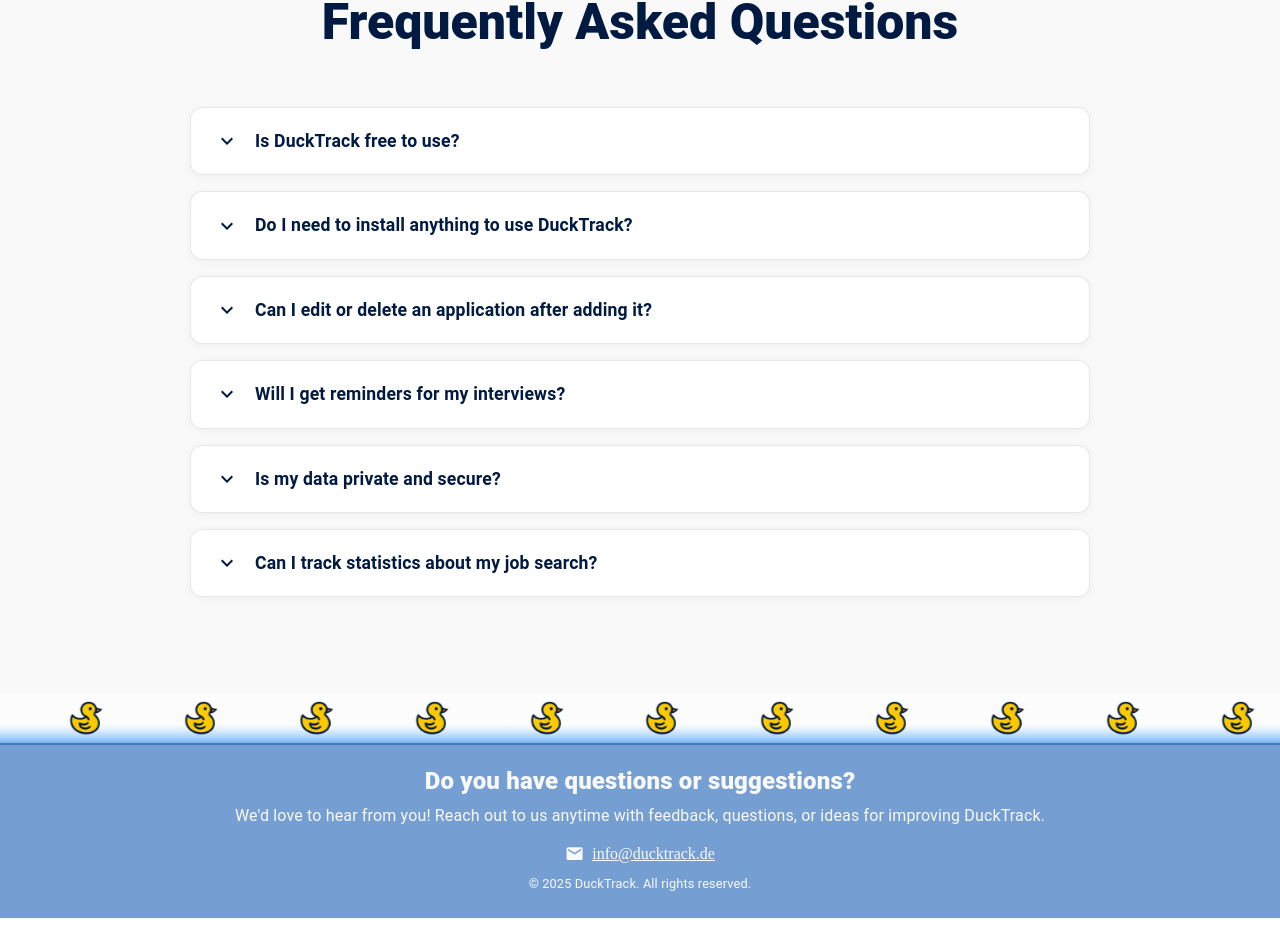
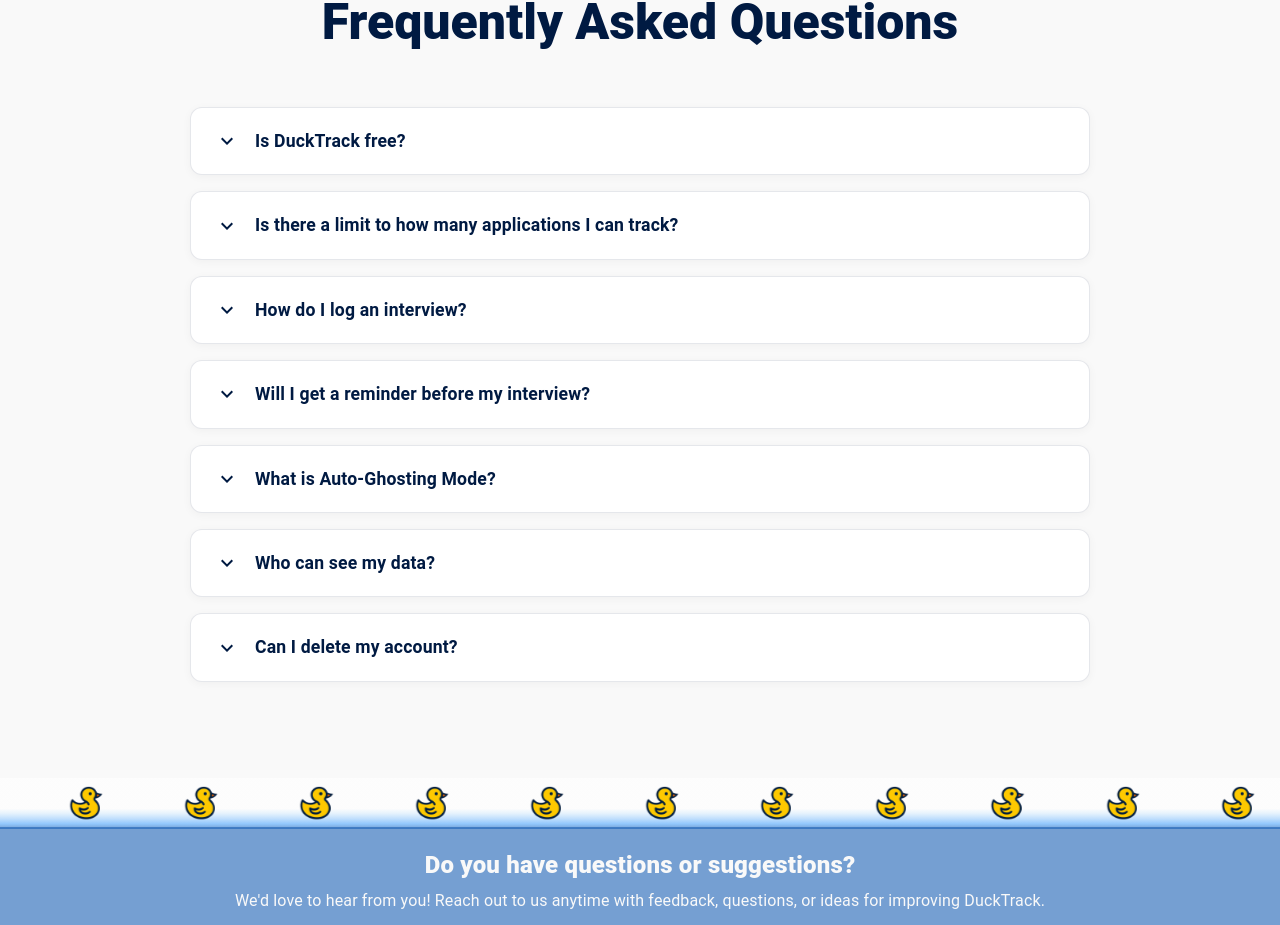
Before and after one commit to nataliia-ruda/DuckTrack-Front-End, a React (Vite) app: page / in a window 1280 px wide. Shown: the part 3912-4837 px from the top of the page. Built offline with nearby package versions, Linux system fonts and the light colour scheme; no server answers.

Commit message:
edited content of FAQ section

```diff
--- a/src/components/LandingPage/LandingPagePart7.jsx
+++ b/src/components/LandingPage/LandingPagePart7.jsx
@@ -8,34 +8,39 @@
 
 const faqs = [
   {
-    question: "Is DuckTrack free to use?",
+    question: "Is DuckTrack free?",
     answer:
-      "Yes! DuckTrack is completely free to use — you can create an account and start tracking your job applications right away.",
+      "Yes, completely free. Create an account and start tracking your applications right away. No trial period, no credit card.",
   },
   {
-    question: "Do I need to install anything to use DuckTrack?",
+    question: "Is there a limit to how many applications I can track?",
     answer:
-      "No installation required. DuckTrack runs entirely in your browser, so you can access your applications from any device with an internet connection.",
+      "No. Add as many applications as you need, whether you're sending five a month or fifty a week.",
   },
   {
-    question: "Can I edit or delete an application after adding it?",
+    question: "How do I log an interview?",
     answer:
-      "Absolutely. You can update the status, edit any details, or delete an application from your table at any time with a single click.",
+      "There are two ways. Click the + button in the Interviews section of your dashboard, or simply change an application's status to \"Interviewing\" and the interview form will open automatically.",
   },
   {
-    question: "Will I get reminders for my interviews?",
+    question: "Will I get a reminder before my interview?",
     answer:
-      "Yes, once you log an interview with its date and time, DuckTrack will send you timely email reminders so you never miss it.",
+      "Yes. Once you've logged an interview, DuckTrack emails you a reminder 24 hours before it starts, so you have time to prepare.",
   },
   {
-    question: "Is my data private and secure?",
+    question: "What is Auto-Ghosting Mode?",
     answer:
-      "Your data is only visible to you. We never share your application details with third parties, and your account is protected by your own login credentials.",
+      "Sometimes companies simply never reply. With Auto-Ghosting Mode turned on, any application that stays in \"Applied\" with no updates for 3 weeks is automatically marked as \"Ghosted\", which keeps your list tidy and your statistics honest. You can switch it on or off at any time in your profile settings.",
   },
   {
-    question: "Can I track statistics about my job search?",
+    question: "Who can see my data?",
     answer:
-      "Yes! The Analytics page gives you an overview of your applications, response rates, and interview progress so you can track your job hunt over time.",
+      "Only you. Your applications are linked to your personal account and aren't visible to anyone else. We don't sell or share your data, and you stay in control of it: you can delete it whenever you like.",
+  },
+  {
+    question: "Can I delete my account?",
+    answer:
+      "Yes. Go to your profile settings in the dashboard and choose to delete your account. This permanently removes your account and all the applications stored in it, and it can't be undone.",
   },
 ];
 
```
